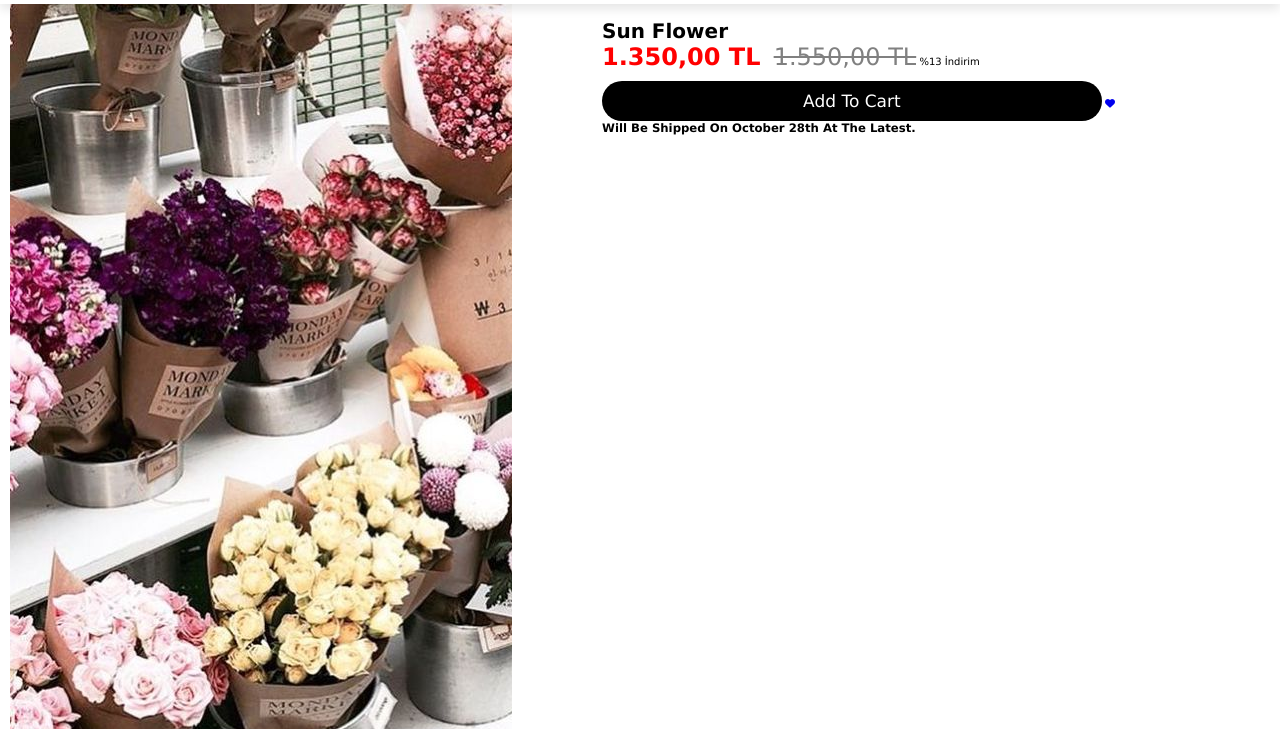
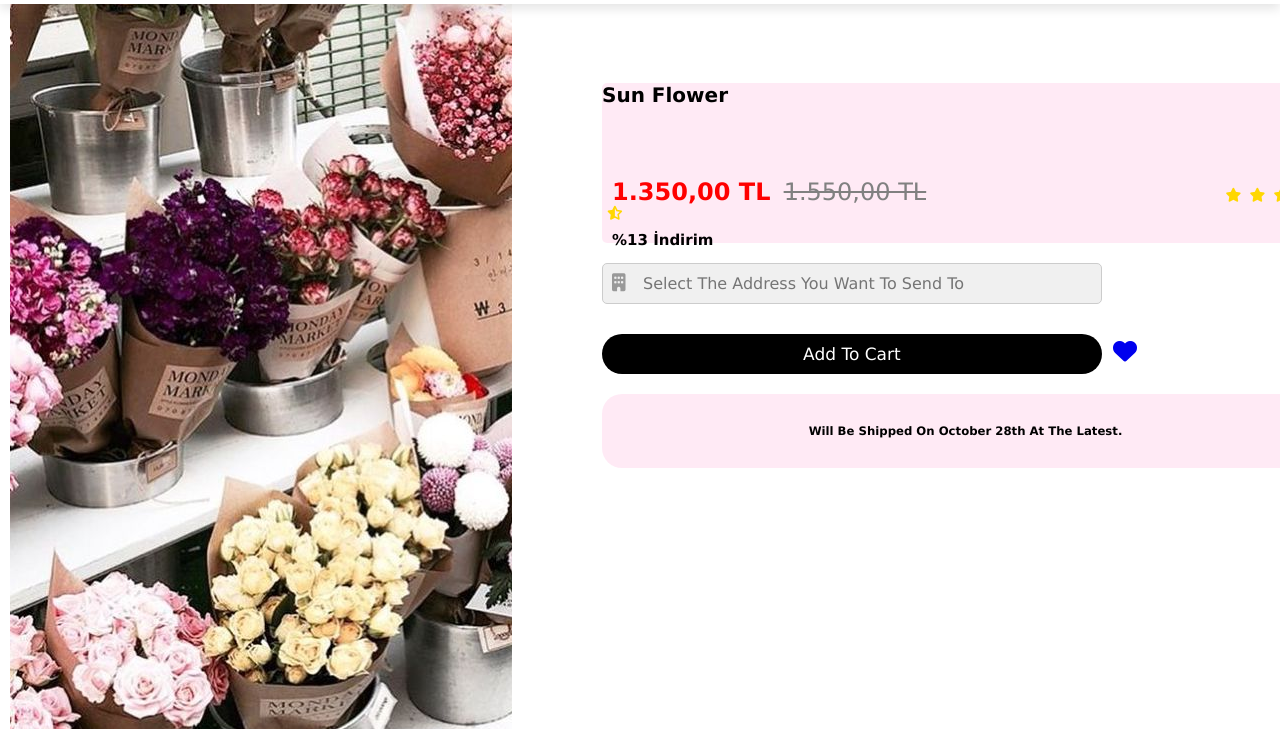
Before and after one commit to seymacelebi/flowershop-website, a website: page productDetail.html in a window 1280 px wide. Shown: the part 71-800 px from the top of the page. Drawn offline with nearby package versions, Linux system fonts and the light colour scheme.

Commit message:
final design

```diff
--- a/productDetail.html
+++ b/productDetail.html
@@ -61,17 +61,45 @@
       </aside>
 
       <main class="main-content">
+        <br /><br /><br /><br />
+
+        <div class="product-price">
           <h1>Sun Flower</h1>
-        <span></span>
-        <div class="product-price">
+          <br />
+          <div>
             <span class="current-price">1.350,00 TL</span>
             <span class="original-price"><s>1.550,00 TL</s></span>
+            <!-- Yıldız simgesi -->
+            <span class="rating-stars">
+              <i class="fas fa-star"></i>
+              <i class="fas fa-star"></i>
+              <i class="fas fa-star"></i>
+              <i class="fas fa-star"></i>
+              <i class="fas fa-star-half-alt"></i>
+              <!-- Yarım yıldız örneği -->
+            </span>
+          </div>
+          <br />
           <span class="discount">%13 İndirim</span>
         </div>
 
+        <div class="addressText">
+          <i class="fas fa-building"></i>
+          <input
+            type="text"
+            placeholder="Select the address you want to send to"
+            class="inputA"
+          />
+        </div>
+
+        <div class="buttons">
           <button class="add-to-cart btn">Add to Cart</button>
           <a href="favoriteProduct.html" class="fas fa-heart"></a>
+        </div>
+
+        <div class="text-shippment">
           <h3>Will be shipped on October 28th at the latest.</h3>
+        </div>
       </main>
     </div>
 
@@ -80,7 +108,8 @@
 </html>
 
 <style>
-html, body {
+  html,
+  body {
     height: 100%;
     width: 100%;
     font-family: Arial, sans-serif;
@@ -108,10 +137,27 @@ html, body {
     height: 100%; /* Yüksekliği tam ekran */
   }
 
+  .product-price {
+    background-color: #ff33991a;
+    margin-top: 20px;
+    width: 91vh;
+    border-radius: 0.5rem;
+    height: 20vh;
+  }
+  .product-price h1 {
+    margin-bottom: 60px; /* H1 ve fiyat arasında boşluk */
+  }
   .product-price .current-price {
     color: red;
+    margin-left: 10px;
     font-size: 24px;
     font-weight: bold;
+  }
+
+  .product-price .discount {
+    font-size: 15px;
+    font-weight: bold;
+    margin-left: 10px;
   }
 
   .product-price .original-price {
@@ -120,8 +166,22 @@ html, body {
     text-decoration: line-through;
     margin-left: 10px;
   }
+  .rating-stars {
+    margin-left: 40%; /* Fiyatlar ile yıldızlar arasında boşluk */
+  }
+
+  .rating-stars i {
+    color: #ffd700; /* Yıldızların rengi (altın) */
+    margin-left: 5px; /* Yıldızlar arasında boşluk */
+    font-size: 14px; /* Yıldız boyutu */
+  }
+  .buttons {
+    justify-content: center; /* Ortalar */
+  }
 
   .add-to-cart {
+    margin-top: 30px;
+    margin-right: 8px;
     background-color: black;
     color: white;
     padding: 10px 20px;
@@ -133,10 +193,57 @@ html, body {
   .add-to-cart:hover {
     background-color: darkgray;
   }
-
-.main-content .h1 {
-
+  .text-shippment {
+    margin-top: 20px;
+    padding-top: 30px;
+    padding-bottom: 30px; /* Aşağıdan boşluk için */
+    padding-left: 7px;
+    background-color: #ff33991a;
+    width: 90vh;
+    border-radius: 2rem;
+    display: flex;
+    justify-content: center;
+    align-items: center;
+    text-align: center;
   }
 
+  .text-shippment h3 {
+    margin: 0;
+    padding: 0;
+  }
+  .inputA {
+    margin-top: 20px;
+    width: 84%; /* Genişletmek için */
+    background-color: white; /* Arka plan rengi */
+    padding: 10px; /* İç boşluk */
+    border: 1px solid #ccc; /* Kenarlık */
+    border-radius: 5px; /* Kenar yuvarlama */
+    font-size: 16px; /* Yazı boyutu */
+  }
 
+  .addressText {
+    position: relative;
+    width: 100%;
+  }
+
+  .addressText i {
+    padding-top: 18px;
+    position: absolute;
+    left: 10px; /* Simgeyi input'un soluna yerleştir */
+    top: 50%;
+    transform: translateY(-50%); /* Simgeyi dikey ortala */
+    color: #999; /* Simge rengi */
+    font-size: 18px; /* Simge boyutu */
+    border-radius: 5rem;
+  }
+
+  .inputA {
+    width: 85%;
+    padding: 10px 10px 10px 40px; /* Sol tarafta simge için boşluk */
+    background-color: #f0f0f0; /* Arka plan rengi */
+  }
+
+  .fas.fa-heart {
+    font-size: 24px; /* İstediğiniz boyutu girin */
+  }
 </style>
```
Lines whose indentation alone changed are shown as unchanged.
